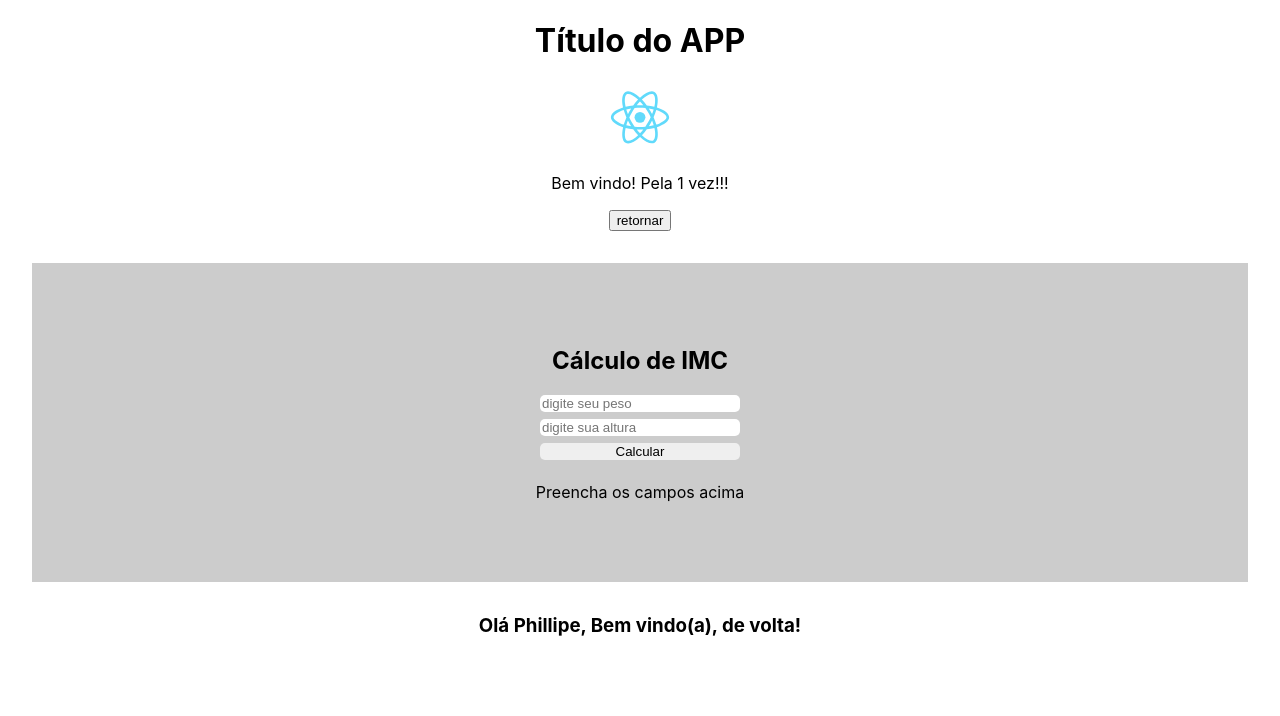
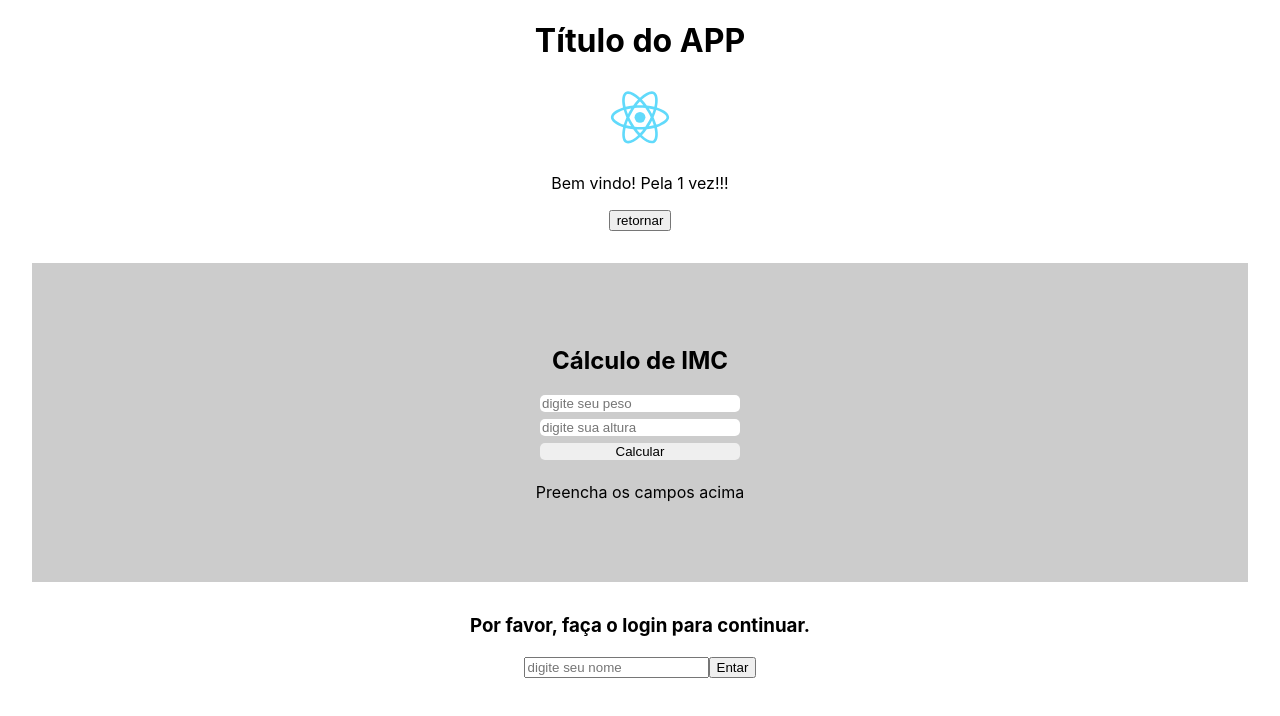
Before and after one commit to Legatario/aulas, a React (Create React App) app: page / in a window 1280 px wide. Shown: the top 716 px of the page. Built offline with nearby package versions, Linux system fonts and the light colour scheme.

Commit message:
criando componente de login

```diff
--- a/src/App.js
+++ b/src/App.js
@@ -2,7 +2,7 @@
 import './App.css';
 import Header from './Components/Header/Header';
 import Imc from './Components/IMC/Imc';
-import Login from './Components/Login/Login'
+import Login from './Components/Login/LoginControl'
 
 function App() {
   return (
@@ -10,7 +10,7 @@ function App() {
       <Header title="Título do APP"/>
       <Imc />
 
-      <Login isLoggedIn={true} name={'Phillipe'}/>
+      <Login />
     </div>
   );
 }
--- /dev/null
+++ b/src/Components/Login/LoginControl.js
@@ -0,0 +1,52 @@
+import React from "react";
+import Login from "./Login"
+
+export default class LoginControl extends React.Component{
+    constructor(props){
+        super(props)
+        this.handleLogin = this.handleLogin.bind(this)
+
+        this.handleLogout = this.handleLogout.bind(this)
+
+        this.handleName = this.handleName.bind(this)
+
+        this.state = {
+            isLoggedID: false,
+            name: ''
+        }
+    }
+
+    handleLogin(){
+        this.setState({isLoggedID: true})
+    }
+
+    handleLogout(){
+        this.setState({isLoggedID: false})
+    }
+
+    handleName(name){
+        this.setState({ name:name })
+    }
+
+    render(){
+        const isLoggedID = this.state.isLoggedID
+
+        let button
+
+        if(isLoggedID){
+            button = <button onClick={this.handleLogout}>Sair</button>
+        }else{
+            button = <div>
+                        <input placeholder="digite seu nome" onChange={e => this.handleName(e.target.value)}/>
+                        <button onClick={this.handleLogin}>Entar</button>
+                    </div>
+        }
+
+        return(
+            <div>
+                <Login isLoggedIn={isLoggedID} name={this.state.name}/>
+                {button}
+            </div>
+        )
+    }
+}
```
